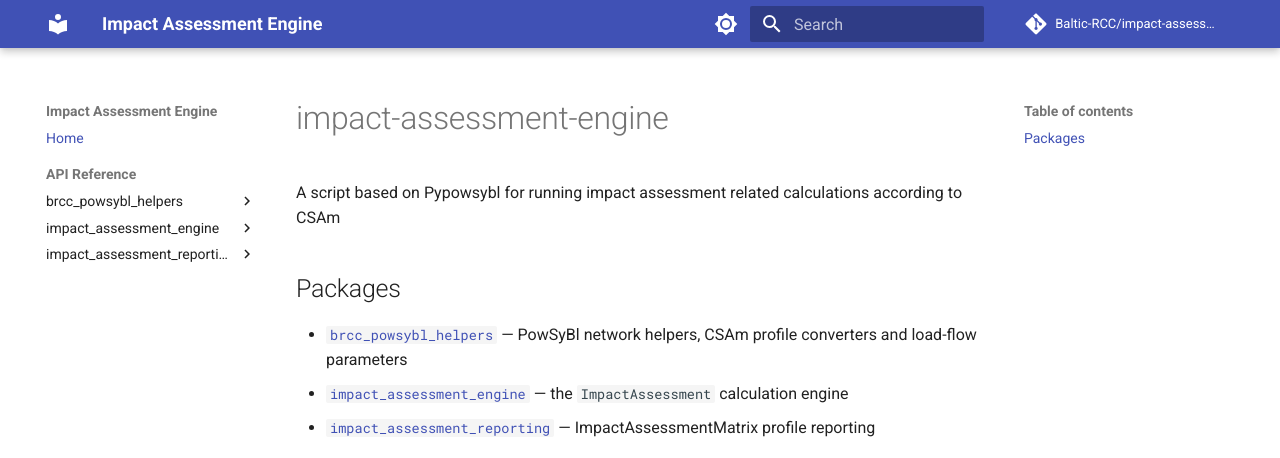
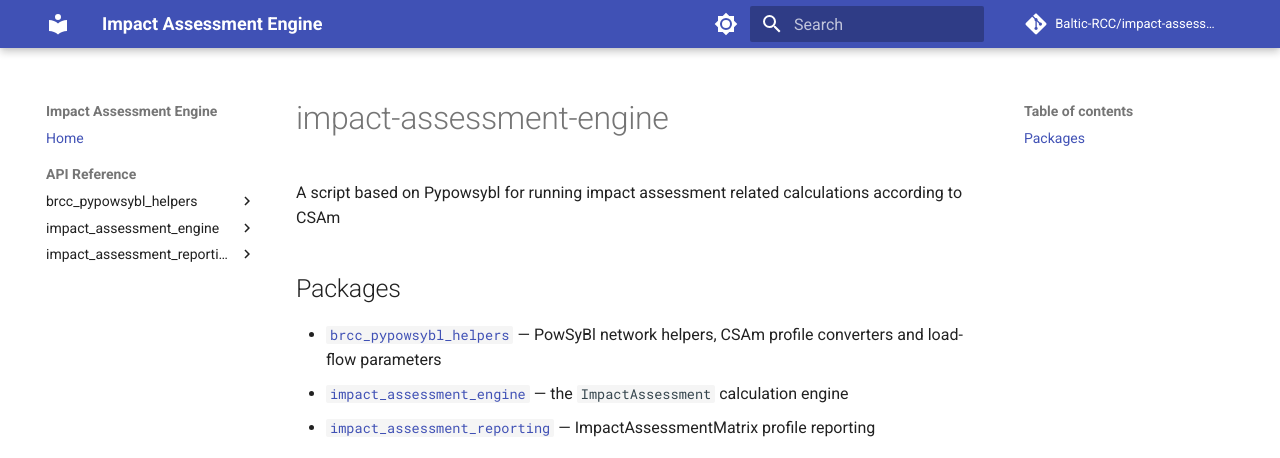
Before and after one commit to Baltic-RCC/impact-assessment-engine, an MkDocs documentation site: the page built from docs/index.md, in a window 1280 px wide. Shown: the top 458 px of the page. Built offline with MkDocs 1.6.1 and Material for MkDocs 9.7.7, drawn with Linux system fonts in a browser that asks for light colours; comment, search, counter and statistics services are not loaded.

Commit message:
Update docs for package rename and NC-Data-Exchange availability
Merges latest main (brcc_powsybl_helpers -> brcc_pypowsybl_helpers
rename, fixing the import bug docs previously worked around) and
updates the docs site to match: renamed API page directory, nav,
and ::: directives. Type-hint cross-references now resolve to real
links instead of degrading to plain text.

NC-Data-Exchange turns out to be a public GitHub repo
(Baltic-RCC/NC-Data-Exchange), not a private-index-only package, so
it's now installed in docs/requirements.txt pinned to its current
main commit, alongside the mkdocs toolchain.

Co-Authored-By: Claude Sonnet 5 <noreply@anthropic.com>
Claude-Session: https://claude.ai/code/session_01MyTSQTfkgVxJeuc6Udx7Fw

```diff
--- a/docs/index.md
+++ b/docs/index.md
@@ -4,6 +4,6 @@ A script based on Pypowsybl for running impact assessment related calculations a
 
 ## Packages
 
-- [`brcc_powsybl_helpers`](api/brcc_powsybl_helpers/converters.md) &mdash; PowSyBl network helpers, CSAm profile converters and load-flow parameters
+- [`brcc_pypowsybl_helpers`](api/brcc_pypowsybl_helpers/converters.md) &mdash; PowSyBl network helpers, CSAm profile converters and load-flow parameters
 - [`impact_assessment_engine`](api/impact_assessment_engine/impact_assessment.md) &mdash; the `ImpactAssessment` calculation engine
 - [`impact_assessment_reporting`](api/impact_assessment_reporting/iam_builder.md) &mdash; ImpactAssessmentMatrix profile reporting
--- a/docs/requirements.txt
+++ b/docs/requirements.txt
@@ -2,3 +2,4 @@ mkdocs==1.6.1
 mkdocs-material==9.7.7
 mkdocstrings[python]==1.0.6
 mkdocstrings-python==2.0.9
+nc-data-exchange @ git+https://github.com/Baltic-RCC/NC-Data-Exchange.git@170109cf03137e442d6aef690b65055dc870938d
--- a/mkdocs.yml
+++ b/mkdocs.yml
@@ -49,11 +49,11 @@ plugins:
 nav:
   - Home: index.md
   - API Reference:
-      - brcc_powsybl_helpers:
-          - converters: api/brcc_powsybl_helpers/converters.md
-          - helper: api/brcc_powsybl_helpers/helper.md
-          - lf_parameters: api/brcc_powsybl_helpers/lf_parameters.md
-          - models: api/brcc_powsybl_helpers/models.md
+      - brcc_pypowsybl_helpers:
+          - converters: api/brcc_pypowsybl_helpers/converters.md
+          - helper: api/brcc_pypowsybl_helpers/helper.md
+          - lf_parameters: api/brcc_pypowsybl_helpers/lf_parameters.md
+          - models: api/brcc_pypowsybl_helpers/models.md
       - impact_assessment_engine:
           - impact_assessment: api/impact_assessment_engine/impact_assessment.md
       - impact_assessment_reporting:
```
Also changed, not shown: docs/api/brcc_powsybl_helpers/helper.md (deleted, +0 -1 lines), docs/api/brcc_powsybl_helpers/lf_parameters.md (deleted, +0 -1 lines), docs/api/brcc_powsybl_helpers/models.md (deleted, +0 -1 lines), docs/api/brcc_pypowsybl_helpers/converters.md (renamed from docs/api/brcc_powsybl_helpers/converters.md, +1 -1 lines), docs/api/brcc_pypowsybl_helpers/helper.md (added, +1 -0 lines), docs/api/brcc_pypowsybl_helpers/lf_parameters.md (added, +1 -0 lines), docs/api/brcc_pypowsybl_helpers/models.md (added, +1 -0 lines).
